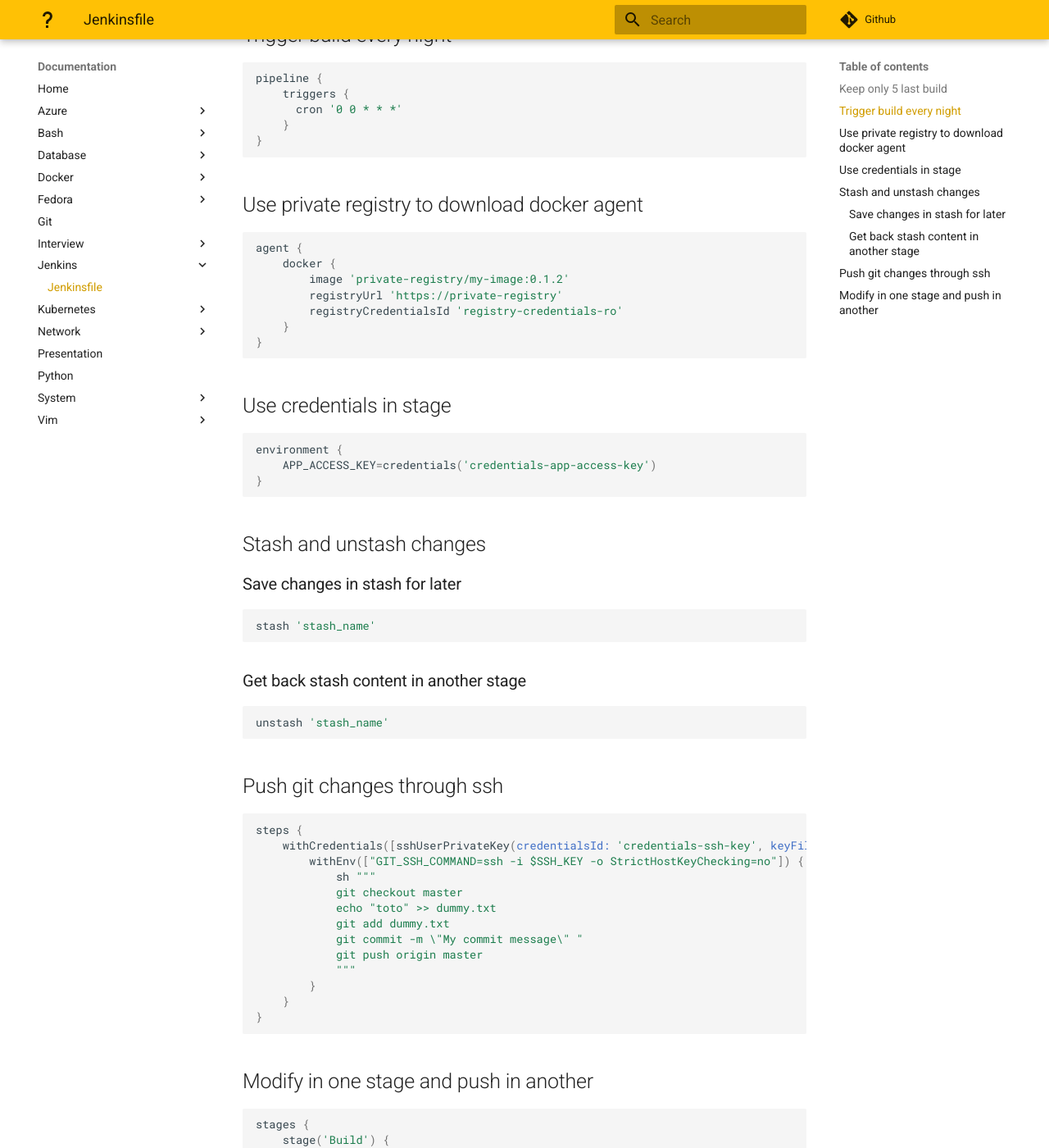
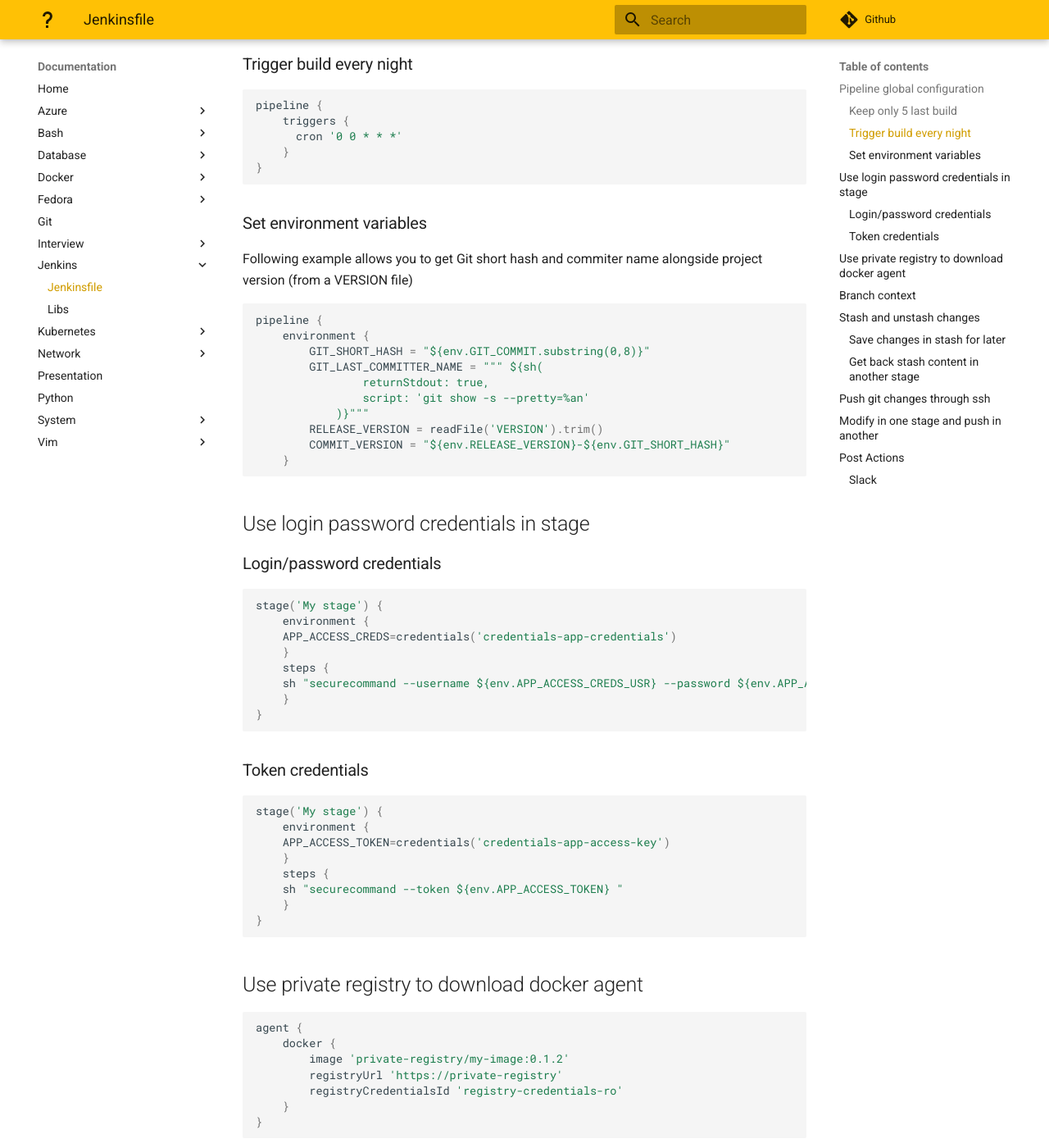
Before and after one commit to arthurmauvezin/wiki, an MkDocs documentation site: the page built from docs/jenkins/jenkinsfile.md, in a window 1280 px wide and 1400 px high, scrolled down 362 px. Shown: the whole window at 82% size. Built offline with MkDocs 1.6.1 and Material for MkDocs 9.7.7, drawn with Linux system fonts in a browser that asks for light colours; comment, search, counter and statistics services are not loaded; some of the changed text lies outside the part shown.

Commit message:
Add Jenkinsfile useful doc

````diff
--- a/docs/jenkins/jenkinsfile.md
+++ b/docs/jenkins/jenkinsfile.md
@@ -1,6 +1,7 @@
 # Jenkinsfile
 
-## Keep only 5 last build
+## Pipeline global configuration
+### Keep only 5 last build
 ```groovy
 pipeline {
     options {
@@ -9,12 +10,50 @@ pipeline {
 }
 ```
 
-
-## Trigger build every night
+### Trigger build every night
 ```groovy
 pipeline {
     triggers {
       cron '0 0 * * *'
+    }
+}
+```
+
+### Set environment variables
+Following example allows you to get Git short hash and commiter name alongside project version (from a VERSION file)
+```groovy
+pipeline {
+    environment {
+        GIT_SHORT_HASH = "${env.GIT_COMMIT.substring(0,8)}"
+        GIT_LAST_COMMITTER_NAME = """ ${sh(
+                returnStdout: true,
+                script: 'git show -s --pretty=%an'
+            )}"""
+        RELEASE_VERSION = readFile('VERSION').trim()
+        COMMIT_VERSION = "${env.RELEASE_VERSION}-${env.GIT_SHORT_HASH}"
+    }
+```
+
+## Use login password credentials in stage
+### Login/password credentials
+```groovy
+stage('My stage') {
+    environment {
+	APP_ACCESS_CREDS=credentials('credentials-app-credentials')
+    }
+    steps {
+	sh "securecommand --username ${env.APP_ACCESS_CREDS_USR} --password ${env.APP_ACCESS_CREDS_PSW}"
+    }
+}
+```
+### Token credentials
+```groovy
+stage('My stage') {
+    environment {
+	APP_ACCESS_TOKEN=credentials('credentials-app-access-key')
+    }
+    steps {
+	sh "securecommand --token ${env.APP_ACCESS_TOKEN} "
     }
 }
 ```
@@ -30,10 +69,17 @@ agent {
 }
 ```
 
-## Use credentials in stage
+## Branch context
+> `beforeAgent true` allows following conditions (branch) to be evaluvuated before agent creation.
 ```groovy
-environment {
-    APP_ACCESS_KEY=credentials('credentials-app-access-key')
+stage('My stage') {
+    when {
+        beforeAgent true
+	anyOf {
+	    branch 'master'
+	    branch 'develop'
+	}
+    }
 }
 ```
 
@@ -62,7 +108,6 @@ steps {
         }
     }
 }
-
 ```
 
 ## Modify in one stage and push in another
@@ -98,5 +143,29 @@ stages {
         }
     }
 }
+```
 
+## Post Actions
+### Slack
+```groovy
+    post {
+        success {
+            slackSend channel: '#channel-name', color: 'good', message: "The pipeline ${currentBuild.fullDisplayName} completed successfully: ${currentBuild.absoluteUrl}"
+        }
+        failure {
+            script {
+                def attachments = [
+                    [
+                        fallback: "The pipeline ${currentBuild.fullDisplayName} has failed",
+                        color: 'danger',
+                        author_name: "Last committer: ${env.GIT_LAST_COMMITTER_NAME}",
+                        title: "The pipeline ${currentBuild.fullDisplayName} has failed",
+                        title_link: "${currentBuild.absoluteUrl}",
+                        text: "Click on title above to view build logs"
+                    ]
+                ]
+                slackSend(channel: '#channel-name', attachments: attachments)
+            }
+        }
+    }
 ```
--- a/mkdocs.yml
+++ b/mkdocs.yml
@@ -61,6 +61,7 @@ nav:
     - 'System Administration': 'interview/sysadmin.md'
   - Jenkins:
     - 'Jenkinsfile': 'jenkins/jenkinsfile.md'
+    - 'Libs': 'jenkins/lib.md'
   - Kubernetes:
     - 'Kubernetes': 'kubernetes/kubernetes.md'
   - Network:
````
Also changed, not shown: docs/jenkins/lib.md (added, +35 -0 lines).
